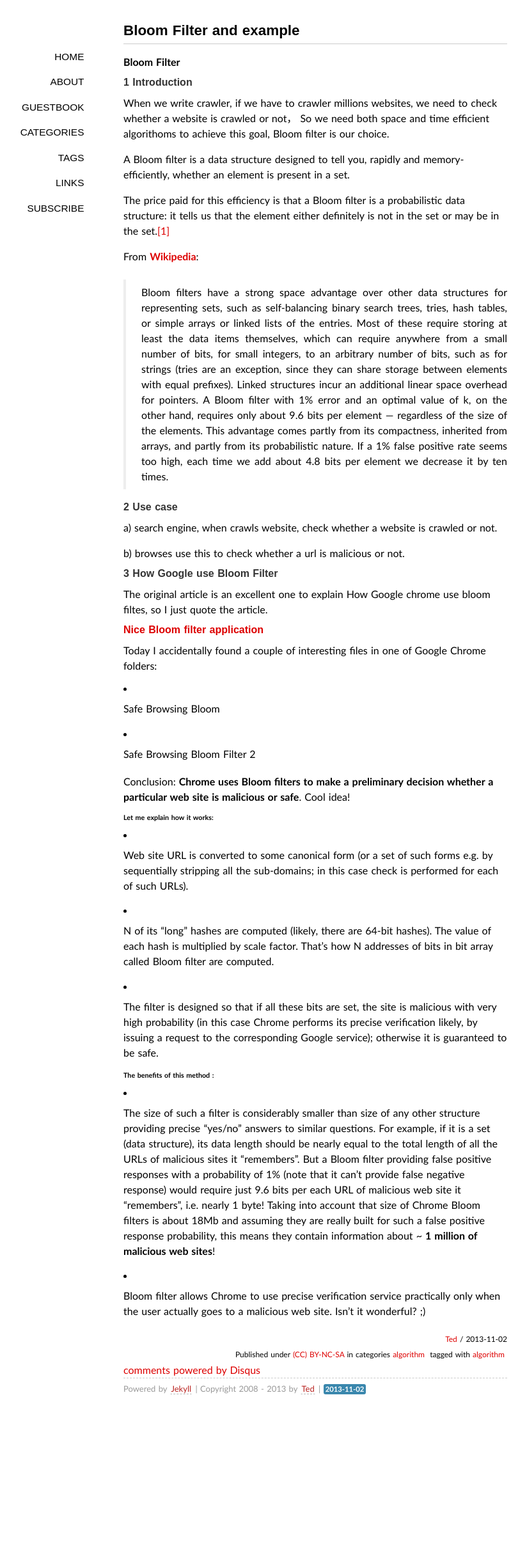
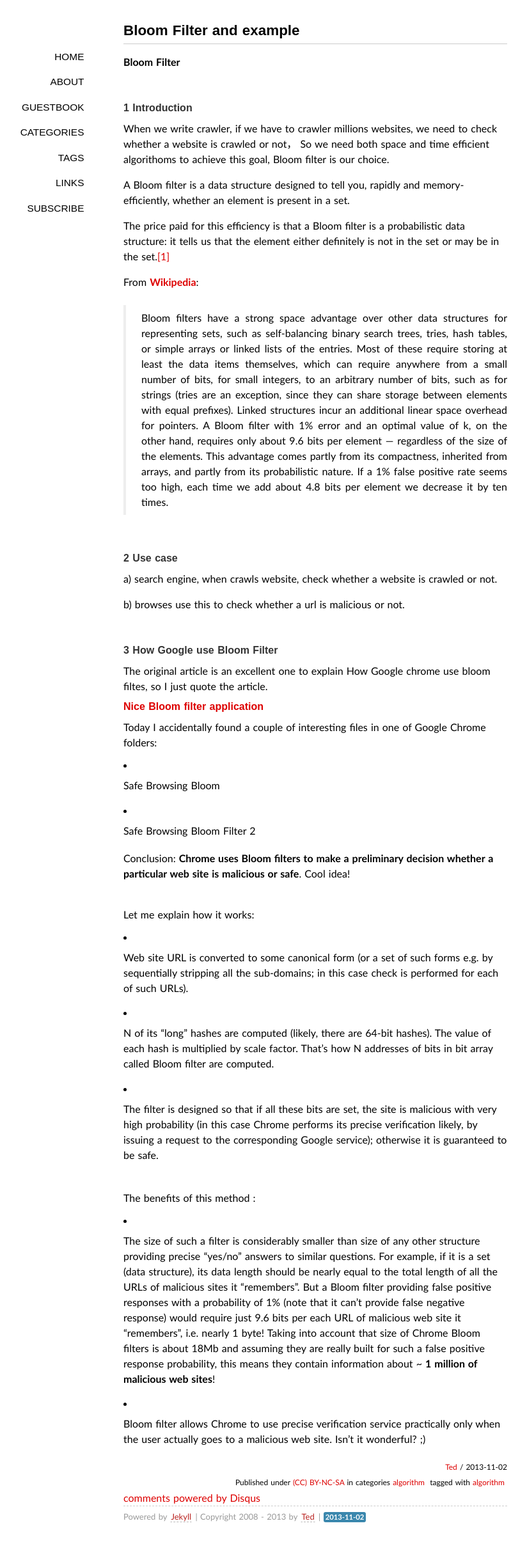
Before and after one commit to wufawei/wufawei.github.com, a Jekyll site: the page built from _posts/201311/2013-11-02-Bloom-Filter.md, in a window 1280 px wide. Shown: the whole page at 64% size, without its empty margins (147-971 px from the left). Built offline with Jekyll 4.4.1, drawn with Linux system fonts in a browser that asks for light colours; some web fonts are replaced; Markdown is read by kramdown in place of the engine named in the settings; comment, search, counter and statistics services are not loaded; before the commit the page ends 2214 px from its top, so only the background shows below that.

Commit message:
modify format

```diff
--- a/_posts/201311/2013-11-02-Bloom-Filter.md
+++ b/_posts/201311/2013-11-02-Bloom-Filter.md
@@ -9,7 +9,7 @@ tags:
 
 **Bloom Filter**
 
-
+<br/>
 #### 1 Introduction
  When we write crawler,  if we have to crawler millions websites,  we need to check whether a website is crawled or not，
  So we need both space and time efficient algorithoms to achieve this goal, Bloom filter is our choice.
@@ -21,18 +21,29 @@ The price paid for this efficiency is that a Bloom filter is a probabilistic dat
 From **[Wikipedia](http://en.wikipedia.org/wiki/Bloom_filter)**:
 
 > Bloom filters have a strong space advantage over other data structures for representing sets, such as self-balancing binary search trees, tries, hash tables, or simple arrays or linked lists of the entries. Most of these require storing at least the data items themselves, which can require anywhere from a small number of bits, for small integers, to an arbitrary number of bits, such as for strings (tries are an exception, since they can share storage between elements with equal prefixes). Linked structures incur an additional linear space overhead for pointers. A Bloom filter with 1% error and an optimal value of k, on the other hand, requires only about 9.6 bits per element — regardless of the size of the elements. This advantage comes partly from its compactness, inherited from arrays, and partly from its probabilistic nature. If a 1% false positive rate seems too high, each time we add about 4.8 bits per element we decrease it by ten times.
->
+
+
+
+
+
+
+
+<br/>
 
 #### 2 Use case
   a) search engine, when crawls website, check whether a website is crawled or not.
 
   b) browses use this to check whether a url is malicious or not.
 
+<br>
+
+
+
 
 #### 3 How Google use Bloom Filter
 
 The original article is an excellent one to explain How Google chrome use bloom filtes, so I just quote the article.
-
+<br/>
 ####  [Nice Bloom filter application](http://blog.alexyakunin.com/2010/03/nice-bloom-filter-application.html)
 
 Today I accidentally found a couple of interesting files in one of Google Chrome folders:
@@ -44,8 +55,8 @@ Today I accidentally found a couple of interesting files in one of Google Chrome
 
 Conclusion: **Chrome uses Bloom filters to make a preliminary decision whether a particular web site is malicious or safe**. Cool idea!
 
-
-######Let me explain how it works:
+<br/>
+Let me explain how it works:
 
 *  Web site URL is converted to some canonical form (or a set of such forms e.g. by sequentially stripping all the sub-domains; in this case check is performed for each of such URLs).
 
@@ -54,7 +65,8 @@ The value of each hash is multiplied by scale factor. That's how N addresses of
 
 * The filter is designed so that if all these bits are set, the site is malicious with very high probability (in this case Chrome performs its precise verification likely, by issuing a request to the corresponding Google service); otherwise it is guaranteed to be safe.
 
-###### The benefits of this method :
+<br/>
+The benefits of this method :
 
 *   The size of such a filter is considerably smaller than size of any other structure providing precise "yes/no" answers to similar questions. For example, if it is a set (data structure), its data length should be nearly equal to the total length of all the URLs of malicious sites it "remembers". But a Bloom filter providing false positive responses with a probability of 1% (note that it can't provide false negative response) would require just 9.6 bits per each URL of malicious web site it "remembers", i.e. nearly 1 byte! Taking into account that size of Chrome Bloom filters is about 18Mb and assuming they are really built for such a false positive response probability, this means they contain information about ~ **1 million of malicious web sites**!
 
```
